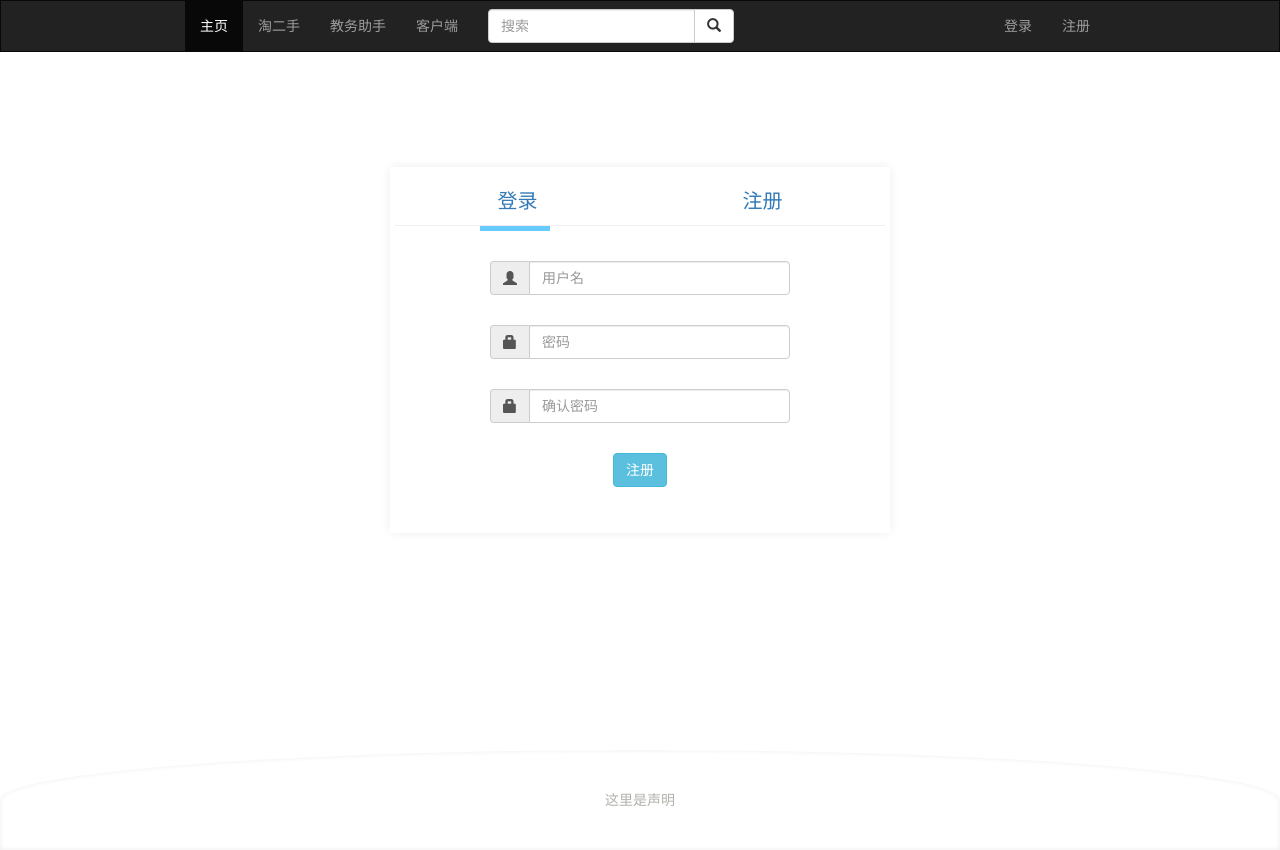
After one commit to JXNU-ACS/jxnugo, a Flask app: page /user_passport in a window 1280 px wide. The commit adds this page. Run offline with Flask 2, Linux system fonts and the light colour scheme; some libraries are stand-ins or nearby versions.

Commit message:
再更新
不小心回滚惹一下。。没提交的都滚不回来了唉（貌似

```diff
--- a/app/main/views.py
+++ b/app/main/views.py
@@ -20,3 +20,7 @@ def trade_post():
 @main.route('/user_zone')
 def user_zone():
     return render_template("user_zone.html")
+
+@main.route('/user_passport')
+def user_passport():
+    return render_template("passport.html")
--- a/app/static/css/all_style.css
+++ b/app/static/css/all_style.css
@@ -279,21 +279,25 @@
 
 /*------------end----------------------*/
 
-/*登录/注册界面*/
-.ui-login_reg-main-pannel{
+/*-------------登录/注册界面==============*/
+.ui-passport-main-pannel{
     background-color: #fff;
     box-shadow: 0 0 10px #eee;
-    width: 800px;
+    width: 500px;
+    padding: 20px;
 }
-.ui-login_reg-main-pannel-title{
-    height: 100px;
+.ui-passport-main-pannel-title{
+   text-align: center;
+   padding: 0 0 10px 0;
+   border-bottom:1px solid #eee;
+
 }
-.ui-login_reg-main-pannel-lefttitle{
+.ui-passport-main-pannel-title>div{
+    font-size: 20px;
+}
+.ui-passport-main-pannel-form div{
 
-    background: #000;
-    width: 200px;
-    margin-left: 70px;
-    transform:skewX(-45deg);
-    -webkit-transform:skewX(-45deg);
-    -ms-transform:skewX(-45deg);
+    margin:30px 0 30px 0;
+    height: 30px;
+    width: 300px;
 }
--- a/app/static/css/global.css
+++ b/app/static/css/global.css
@@ -80,3 +80,11 @@
     position:sticky;
     top:175px;
 }
+.slideBlock{
+    width:70px;
+    height:5px;
+    background:#6cf;
+    -webkit-transition:transform .5s ease-in;
+    -moz-transition:transform .5s ease-in;
+    transition:background-color .5s ease-in;
+}
--- /dev/null
+++ b/app/templates/passport.html
@@ -0,0 +1,64 @@
+{%-extends "base.html" %}
+{% block content %}
+<div class="cantain-fluid center-align" style="">
+    	<div class="ui-passport-main-pannel">
+    		<div class="ui-passport-main-pannel-title row">
+    			<div class="col-xs-6" id="pass_login">
+    				<a href="#">登录</a>
+    			</div>
+    			<div class="col-xs-6" id="pass_reg">
+    				<a href="#">注册</a>
+    			</div>
+
+    		</div>
+            <div class="slideBlock" style="margin-left:70px;"></div>
+    		<div class="ui-passport-main-pannel-form center-align " style="display:none;">
+    			<form action="/" method="post">
+    				<div class="input-group">
+    					<span class="input-group-addon" id="basic-addon1"><span class="glyphicon glyphicon-user"></span></span>
+    					<input type="text" class="form-control" placeholder="用户名" aria-describedby="basic-addon1"></div>
+    				<div class="input-group">
+    					<span class="input-group-addon" id="basic-addon2"><span class="glyphicon glyphicon-lock"></span></span>
+    					<input type="password" class="form-control" placeholder="密码"
+    					aria-describedby="basic-addon2">
+    				</div>
+    				<div><button class="btn btn-info center-block">登录</button></div>
+    			</form>
+    		</div>
+            <div class="ui-passport-main-pannel-form center-align" >
+                <form action="/" method="post">
+                    <div class="input-group">
+                        <span class="input-group-addon" id="basic-addon1"><span class="glyphicon glyphicon-user"></span></span>
+                        <input type="text" class="form-control" placeholder="用户名" aria-describedby="basic-addon1"></div>
+                    <div class="input-group">
+                        <span class="input-group-addon" id="basic-addon2"><span class="glyphicon glyphicon-lock"></span></span>
+                        <input type="password" class="form-control" placeholder="密码"
+                        aria-describedby="basic-addon2">
+                    </div>
+                    <div class="input-group">
+                        <span class="input-group-addon" id="basic-addon2"><span class="glyphicon glyphicon-lock"></span></span>
+                        <input type="password" class="form-control" placeholder="确认密码"
+                        aria-describedby="basic-addon2">
+                    </div>
+                    <div><button class="btn btn-info center-block">注册</button></div>
+                </form>
+            </div>
+    	</div>
+</div>
+
+
+{% endblock %}
+{% block script %}
+<script type="text/javascript">
+$(function () {
+	$(".cantain-fluid").height($(window).height()-100)
+})
+//$("#pass_login").hover(function(){
+//    $(".slideBlock").attr("style","margin-left:70px;")
+//    console.log("1")
+//    },function(){
+//    $(".slideBlock").attr("style","margin-left:320px;")
+//    console.log("2")
+//})
+</script>
+{% endblock %}
```
Also changed, not shown: 9 other files.
